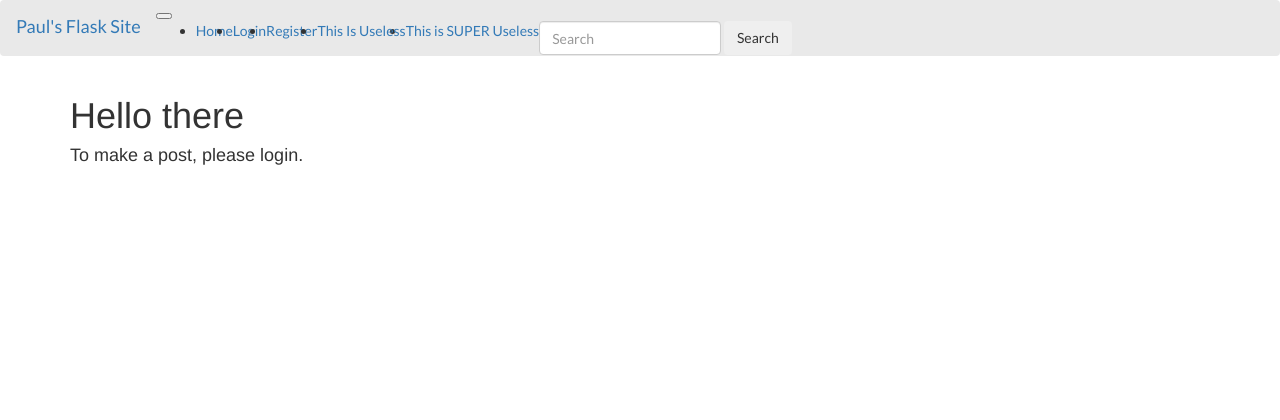
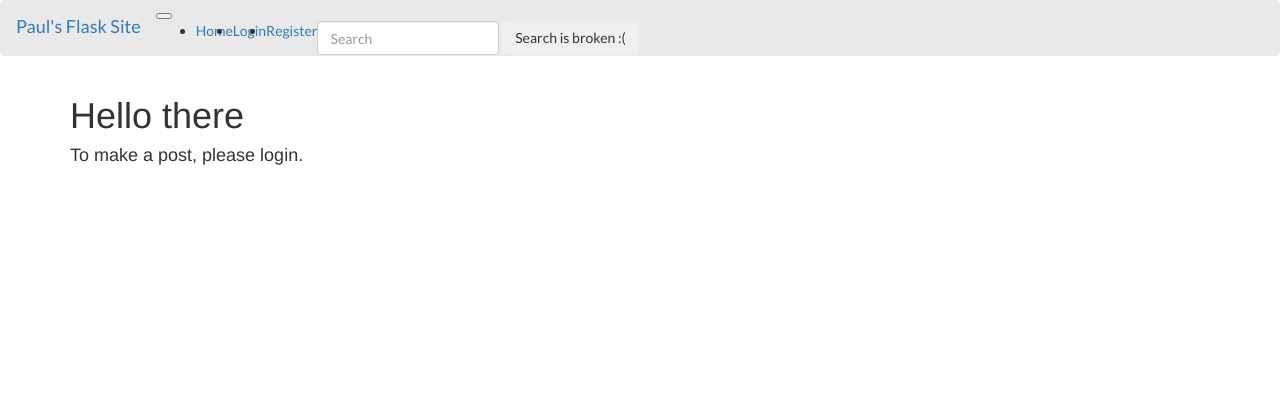
Before and after one commit to PaulGG/flask_site, a Flask app: page / in a window 1280 px wide. Shown: the top 420 px of the page. Run offline with Flask 2, Linux system fonts and the light colour scheme; data that the repository does not hold is empty; some libraries are stand-ins or nearby versions.

Commit message:
i need to stop

```diff
--- a/static/css/main.css
+++ b/static/css/main.css
@@ -13,7 +13,8 @@ body {
 
 img{
     width:100%;
-    max-width:600px;
+    max-width:400px;
+    max-height: 600px;
 }
 
 .footer {
--- a/static/js/main.js
+++ b/static/js/main.js
@@ -22,7 +22,6 @@ var invalidFeedbackElements = document.getElementsByClassName("invalid-feedback"
 for (var i = 0; i < invalidFeedbackElements.length; i++) {
     invalidFeedbackElements[i].classList.add("d-block")
 }
-
 
 function toggle() {
     body.classList.toggle("dark")
--- a/templates/base.html
+++ b/templates/base.html
@@ -58,24 +58,11 @@
         {% endif %}
         <a class="nav-link" href=" {{ url_for('profile', username=current_user.username) }}">Profile</a>
       {% endif %}
-      <li class="nav-item dropdown">
-        <a class="nav-link dropdown-toggle" href="#" id="navbarDropdown" role="button" data-toggle="dropdown" aria-haspopup="true" aria-expanded="false">
-          This Is Useless
-        </a>
-        <div class="dropdown-menu" aria-labelledby="navbarDropdown">
-          <a class="dropdown-item" href="#">Action</a>
-          <a class="dropdown-item" href="#">Another action</a>
-          <div class="dropdown-divider"></div>
-          <a class="dropdown-item" href="#">Something else here</a>
-        </div>
-      </li>
-      <li class="nav-item">
-        <a class="nav-link disabled" href="#" tabindex="-1" aria-disabled="true">This is SUPER Useless</a>
-      </li>
+
     </ul>
     <form class="form-inline my-2 my-lg-0">
       <input class="form-control mr-sm-2" type="search" placeholder="Search" aria-label="Search">
-      <button class="btn btn-outline-success my-2 my-sm-0" type="submit">Search</button>
+      <button class="btn btn-outline-success my-2 my-sm-0" type="submit">Search is broken :(</button>
     </form>
   </div>
 </nav>
```
Also changed, not shown: app.db.
